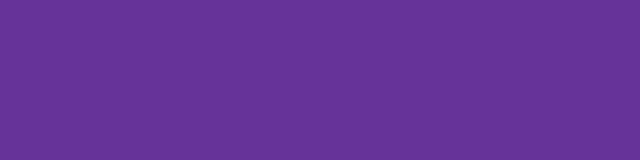
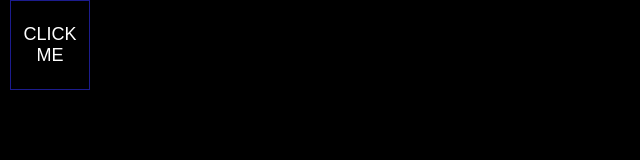
Before and after one commit to Alkan-09/Box-animation, a plain HTML site: page index.html in a window 1280 px wide. Shown: the top 160 px of the page, without its empty margins (0-640 px from the left). Drawn offline with Linux system fonts and the light colour scheme.

Commit message:
Box change

```diff
--- a/index.html
+++ b/index.html
@@ -5,14 +5,11 @@
     <meta http-equiv="X-UA-Compatible" content="IE=edge">
     <meta name="viewport" content="width=device-width, initial-scale=1.0">
     <link rel="stylesheet" href="style.css" class="stylesheet">
-    <script type="text/javascript" src="index.js"></script>
     <title>Box</title>
 </head>
 <body>
-    <div class="box-container">
-        <div class="box">
-            <span id="animate" onload="myMove()"></span>
-        </div>
-    </div>
+    <button id="button_btn" onclick="myMove()">Click Me</button>
+  <canvas id="gameCanvas" width="1365" height="610"></canvas>
+  <script type="text/javascript" src="index.js"></script>
 </body>
 </html>
--- a/index.js
+++ b/index.js
@@ -1,18 +1,52 @@
-window.onload = function myMove() {
-    let id = null;
-    const elem = document.getElementById("animate");
-    let width = 2.352415026833631;
-    let pos = 0;
-    clearInterval(id);
-    id = setInterval(frame, 5);
-    function frame() {
-      if (pos == 559) {
-        clearInterval(id);
-      } else {
-        pos++;
-        elem.style.top = pos + "px";
-        elem.style.left = pos * width + "px";
-        elem.style.transform = "rotate(" + pos + "deg)";
+function myMove(){
+  const FPS = 60;
+  var bs = 50;
+  var bx, by;
+  var xv, yv;
+  var canvas, context;
+
+  canvas = document.getElementById("gameCanvas");
+  context = canvas.getContext("2d");
+
+  setInterval(update, 300 / FPS);
+
+  bx = canvas.width / 2;
+  by = canvas.height / 2;
+
+  xv = 60 / FPS;
+  yv = 60 / FPS;
+
+  if (Math.floor(Math.random() * 2) == 0) {
+      xv = -xv;
+  }
+  if (Math.floor(Math.random() * 2) == 0) {
+      yv = -yv;
+  }
+
+  function update() {
+      bx += xv;
+      by += yv;
+
+      if (bx - bs / 2 < 0 && xv < 0) {
+          xv = -xv;
+          document.getElementById("button_btn").innerHTML="Kutu sola vurdu";
       }
-    }
+      if (bx + bs / 2 > canvas.width && xv > 0) {
+          xv = -xv;
+          document.getElementById("button_btn").innerHTML="Kutu sağa vurdu";
+      }
+      if (by - bs / 2 < 0 && yv < 0) {
+          yv = -yv;
+          document.getElementById("button_btn").innerHTML="Kutu yukari vurdu";
+      }
+      if (by + bs / 2 > canvas.height && yv > 0) {
+          yv = -yv;
+          document.getElementById("button_btn").innerHTML="Kutu alta vurdu";
+      }
+
+      context.fillStyle = "black";
+      context.fillRect(0, 0, canvas.width, canvas.height);
+      context.fillStyle = "red";
+      context.fillRect(bx - bs / 2, by - bs / 2, bs, bs);
+      }
   }
--- a/style.css
+++ b/style.css
@@ -5,31 +5,38 @@
 }
 
 body{
+    background: black;
+    padding: 0;
+    margin: 0;
+    width: 100%;
+    max-width: 100%;
     height: 100vh;
     max-height: 100vh;
-    width: 100%;
-    max-width: 100%;
-    background: rebeccapurple;
+    overflow: hidden;
     align-items: center;
     justify-content: center;
+    overflow: hidden;
 }
+button{
+    position: absolute;
+    display: flex;
+    text-align: center;
+    align-items: center;
+    justify-content: center;
+    width: 80px;
+    height: 90px;
+    padding: 5px;
+    margin-left: 10px;
+    z-index: 1;
+    text-transform: uppercase;
+    color: white;
+    background: none;
+    font-size: 18px;
+    border: 1px solid rgba(42, 42, 213, 0.667);
+  }
 
-.box-container{
-    position: relative;
-}
 
-.box-container .box{
-    z-index: 2;
-}
 
-.box-container .box span{
-    position: relative;
-    display: inline-block;
-    width: 50px;
-    height: 50px;
-    background-color: red;
-    animation: boxbox 10s;
-}
 
 /* @keyframes boxbox {
     0%{
```
